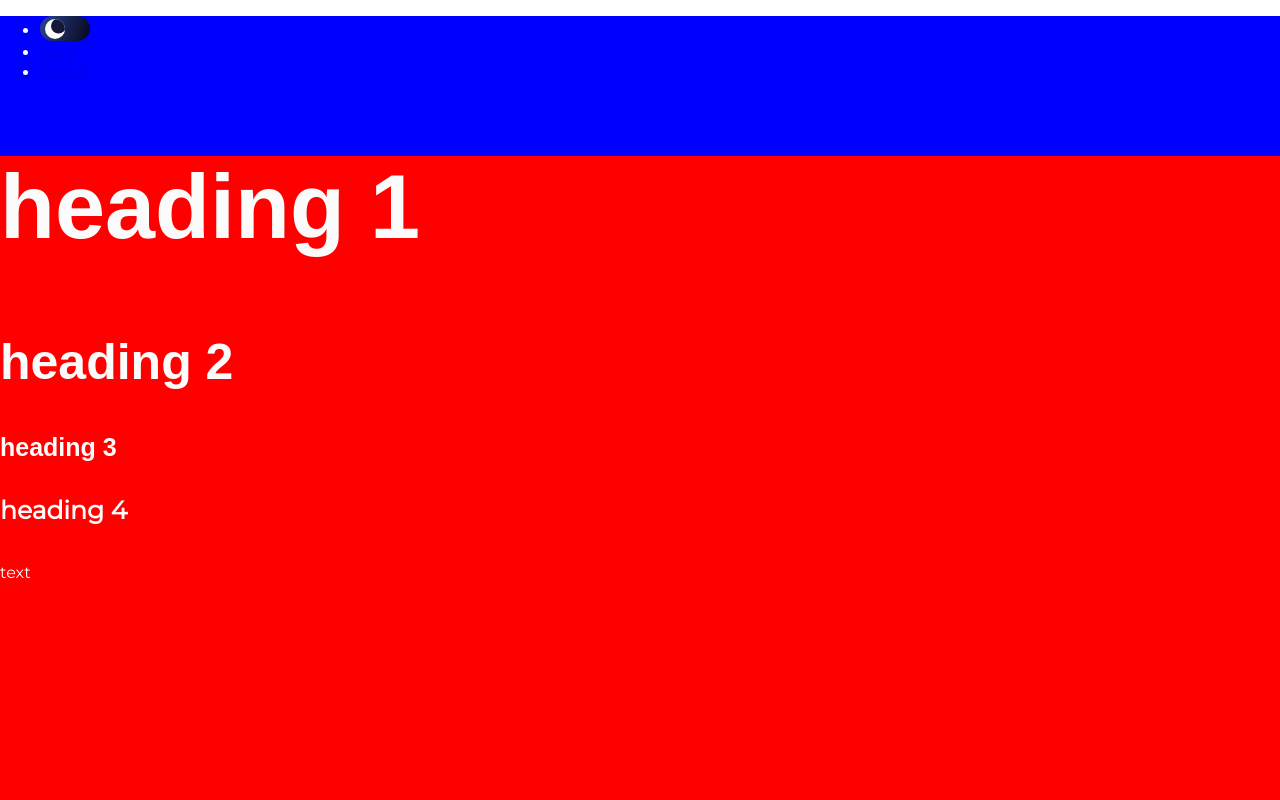
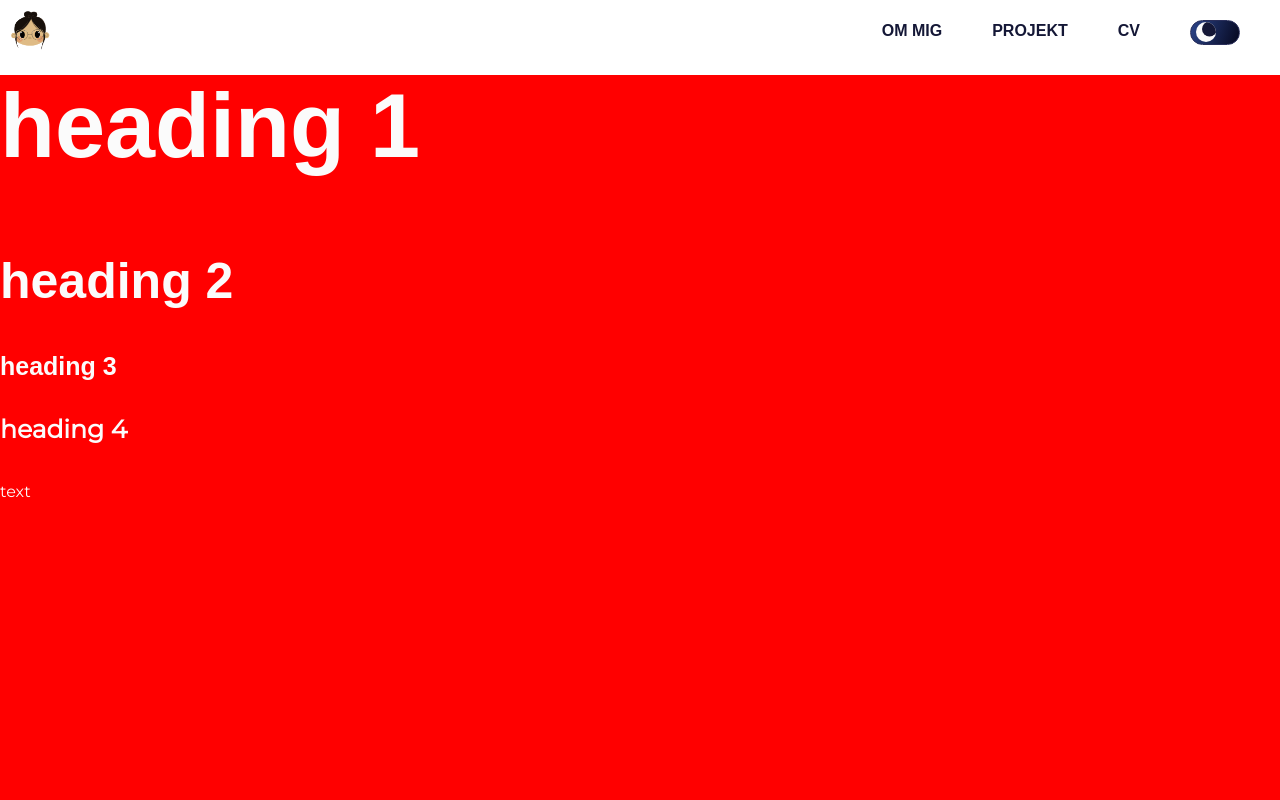
Before and after one commit to MatildaGomezLindblom/my-portfolio, a React (Create React App) app: page / in a window 1280 px wide. Shown: the top 800 px of the page. Built offline with nearby package versions, Linux system fonts and the light colour scheme; a web font is replaced by a local one.

Commit message:
navbar styled and fixed

```diff
--- a/src/components/Navbar.js
+++ b/src/components/Navbar.js
@@ -1,8 +1,12 @@
 import React from "react";
 import { useNavigate } from "react-router-dom";
 import ModeToggler from "./ModeToggler";
+import "../styles/Navbar.scss"; // Create a new stylesheet for Navbar styles
+import logo from "../assets/logo.png";
 
-function Navbar({toggleTheme}) {
+import { motion} from "framer-motion";
+
+function Navbar({ toggleTheme }) {
   const navigate = useNavigate();
 
   function scrollToSection(id) {
@@ -11,20 +15,35 @@ function Navbar({toggleTheme}) {
   }
 
   return (
-    <nav>
-      <ul>
-      <li>
-          <ModeToggler toggleTheme={toggleTheme}/>
-        </li>
+    <nav className="navbar-container">
+        <a
+          className="hero-link"
+          href="/#hero"
+          onClick={(e) => {
+            e.preventDefault();
+            scrollToSection("hero");
+          }}
+        >
+          <motion.div whileHover={{ scale: [null, 1.25, 1.25], rotate: -15 }}>
+          <img
+            src={logo}
+            width="40"
+            height="40"
+            className="d-inline-block align-top"
+            alt="React Bootstrap logo"
+          />
+          </motion.div>
+        </a>
+      <ul className="navbar-list">
         <li>
           <a
-            href="/#hero"
+            href="/#about"
             onClick={(e) => {
               e.preventDefault();
-              scrollToSection("hero");
+              scrollToSection("about");
             }}
           >
-            Hero
+            OM MIG
           </a>
         </li>
         <li>
@@ -35,8 +54,16 @@ function Navbar({toggleTheme}) {
               scrollToSection("about");
             }}
           >
-            About
+            PROJEKT
           </a>
+        </li>
+        <li>
+          <a href="./CV.pdf" download="CV.pdf">
+            CV
+          </a>
+        </li>
+        <li>
+          <ModeToggler toggleTheme={toggleTheme} />
         </li>
       </ul>
     </nav>
--- a/src/styles/ModeToggler.scss
+++ b/src/styles/ModeToggler.scss
@@ -15,6 +15,7 @@
     padding: 0 5px;
     cursor: pointer;
     transition: all 0.3s;
+    border: 1px solid $primary-color;
   }
 
   .handle {
@@ -41,6 +42,7 @@
       rgb(45, 71, 143) -5.2%,
       rgb(4, 5, 26) 103.3%
     );
+    border: 1px solid $primary-color-dark;
   }
 
   .handle {
@@ -55,8 +57,8 @@
 
     &::before {
         content: '';
-        height: 15px; /* Adjust the size as needed */
-        width: 15px; /* Adjust the size as needed */
+        height: 15px;
+        width: 15px;
         background-color: $background-color-dark;
         border-radius: 50%;
         transform: translate(20%, -10%);
--- /dev/null
+++ b/src/styles/Navbar.scss
@@ -0,0 +1,41 @@
+@import 'variables';
+
+.navbar-container {
+    position: fixed;
+    top: 0;
+    width: 100%;
+    background-color: none;
+    padding: 10px 10px;
+    display: flex; /* Make the container a flex container */
+    justify-content: space-between; /* Push items to the edges */
+    align-items: center; /* Vertically center items */
+}
+
+.navbar-list {
+    list-style: none;
+    display: flex;
+    margin: 0;
+    padding: 0;
+}
+
+.navbar-list li {
+    margin-right: 50px;
+}
+
+.navbar-list a {
+    text-decoration: none;
+    font-weight: bold;
+    font-size: 16px;
+    font-family: $font-heading;
+    color: $text-color;
+    transition: all 0.4s ease;
+
+    &:hover {
+        color: $secondary-color;
+    }
+}
+
+
+.hero-link {
+    margin-right: auto; /* Pushes the "Hero" link to the left */
+}
```
Also changed, not shown: src/assets/logo.png (added), 1 other file (tests, documents, lock files or other folders).
